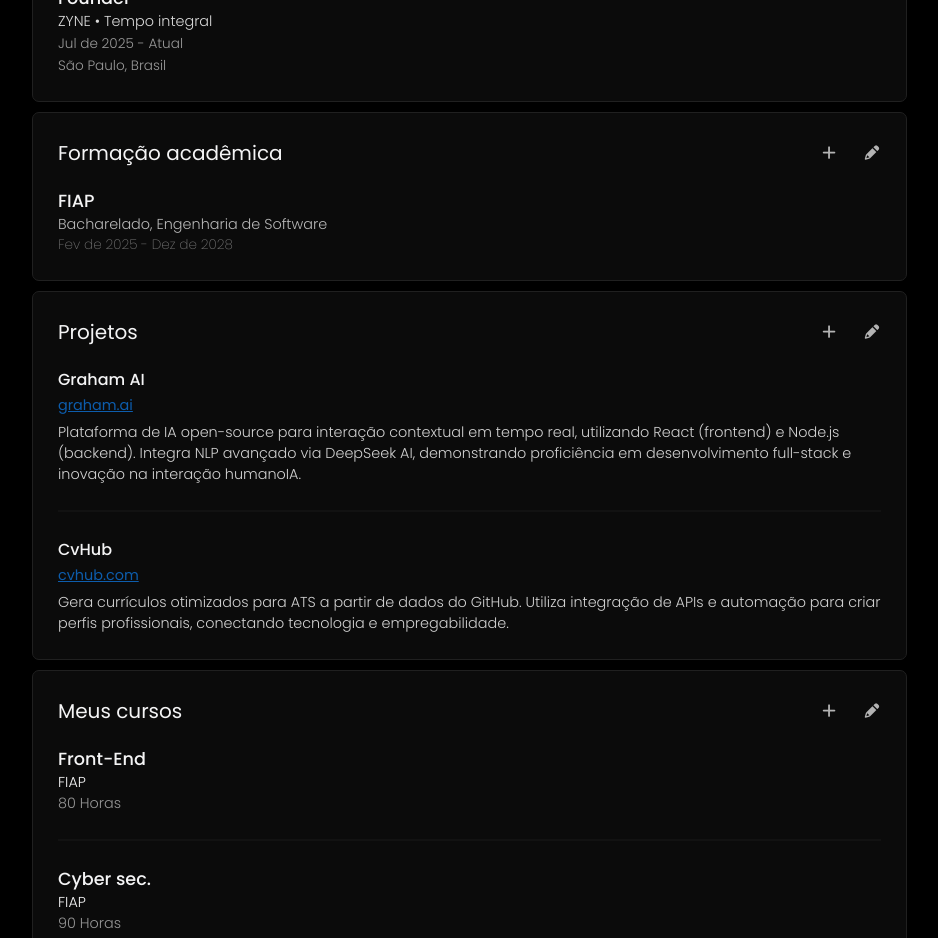
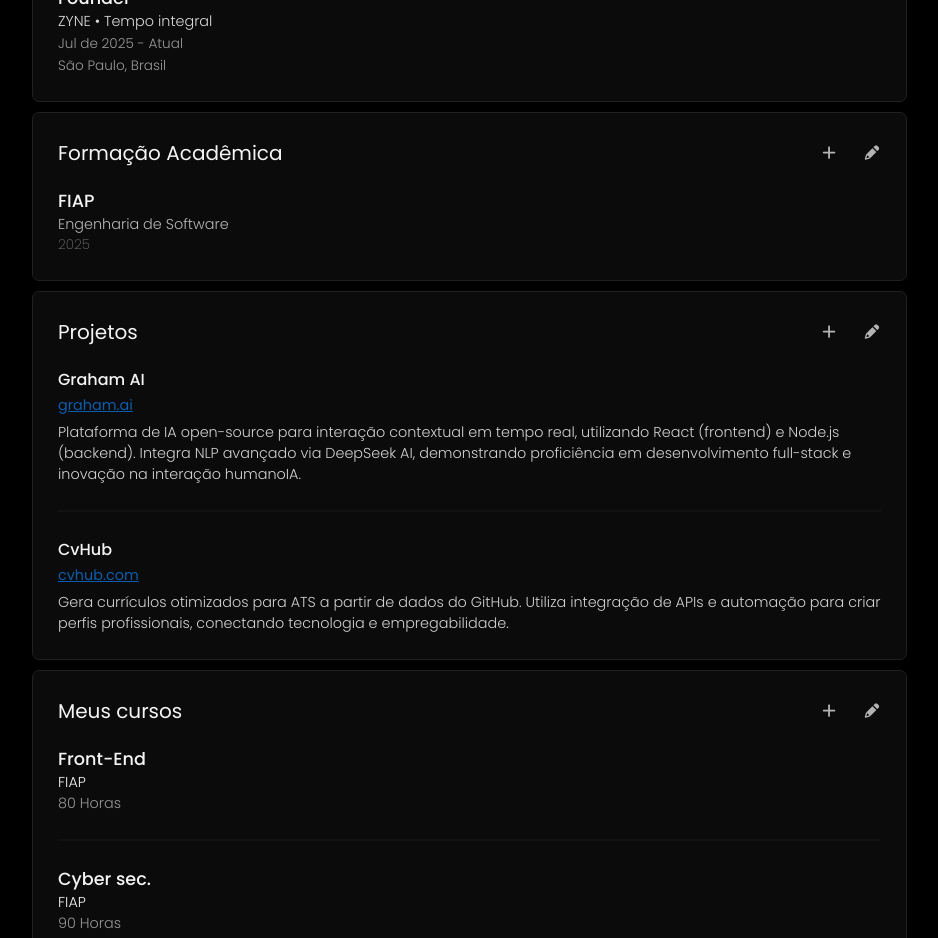
Before and after one commit to Gs-FIAP-eloy/Gs-Front-Web, a React (Vite) app: page /profile in a window 1280 px wide. Shown: the part 1200-2138 px from the top of the page, without its empty margins (38-976 px from the left). Built offline with nearby package versions, Linux system fonts and the light colour scheme; no server answers; sample sign-in values are in the browser's storage.

Commit message:
m- trazendo dados do json do usuario logado para CardAcademic

```diff
--- a/src/components/ui/CardAcademic.jsx
+++ b/src/components/ui/CardAcademic.jsx
@@ -1,24 +1,49 @@
+import { useEffect, useState } from "react";
+import HeaderCard from "./HeaderCard";
 
 const CardAcademic = () => {
+
+    const [formacao, setFormacao] = useState([]);
+
+    useEffect(() => {
+        const user = localStorage.getItem("eloy_user");
+        if (!user) return;
+
+        const usuarioLogado = JSON.parse(user);
+
+        fetch("/db/users.json")
+            .then(res => res.json())
+            .then(data => {
+                if (Array.isArray(data)) {
+                    const userData = data.find(u => u.id === usuarioLogado.id);
+
+                    if (userData?.formacao) {
+                        setFormacao(userData.formacao);
+                    }
+                }
+            })
+            .catch(err => console.error("Erro ao carregar JSON:", err));
+    }, []);
+
     return (
         <section className="ctn-card">
-            <section className="header-card">
-                <h1>Formação acadêmica</h1>
-                <section className="btns-header-card">
-                    <button><i className="fa-solid fa-plus"></i></button>
-                    <button><i className="fa-solid fa-pencil"></i></button>
-                </section>
-            </section>
+            <HeaderCard title='Formação Acadêmica' btnPlus />
+
             <section className="ctn-academics">
-                <article className="academic">
-                    <h1>FIAP</h1>
-                    <h2>Bacharelado, Engenharia de Software</h2>
-                    <h3>Fev de 2025 - Dez de 2028</h3>
-                </article>
+                {formacao.map((item, index) => (
+                    <div key={index} className="academics">
+                        <article className="academic">
+                            <h1>{item.instituicao}</h1>
+                            <h2>{item.curso}</h2>
+                            <h3>{item.ano}</h3>
+                        </article>
 
+                        {index < formacao.length - 1 && <hr />}
+                    </div>
+                ))}
             </section>
         </section>
-    )
-}
+    );
+};
 
-export default CardAcademic
+export default CardAcademic;
--- a/src/css/center.css
+++ b/src/css/center.css
@@ -648,6 +648,10 @@
     gap: 25px;
 }
 
+.academics hr{
+    margin-top: 20px;
+}
+
 .academic h1 {
     font-size: 1.1rem;
     font-weight: 500;
```
